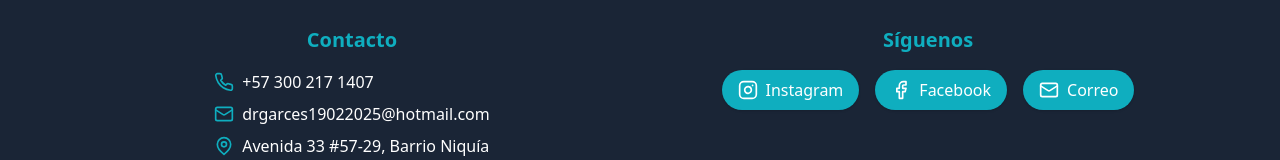
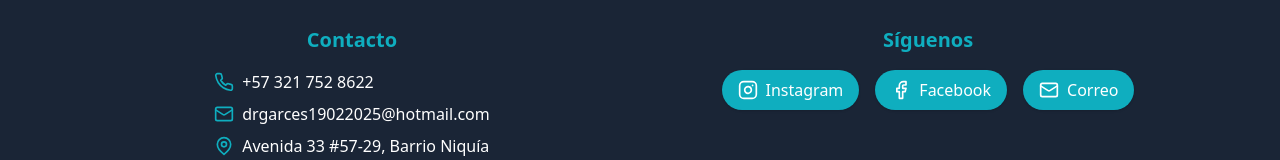
Before and after one commit to diegoandres2143/consultorio-medico, a React (Vite) app: page / in a window 1280 px wide. Shown: the part 6664-6824 px from the top of the page. Built offline with nearby package versions, Linux system fonts and the light colour scheme.

Commit message:
Se actualiza número de teléfono

```diff
--- a/src/App.tsx
+++ b/src/App.tsx
@@ -314,7 +314,7 @@ function App() {
                 Servimos con Dignidad y Honestidad.
               </p>
               <a
-                href="https://wa.me/573002171407"
+                href="https://wa.me/573217528622"
                 className="inline-block bg-[#0FAEBF] text-white px-8 py-3 rounded-full font-semibold hover:bg-[#32628C] transition duration-300"
                 target="_blank"
                 rel="noopener noreferrer"
@@ -670,7 +670,7 @@ function App() {
                 </div>
                 <div className="flex items-center justify-center w-full">
                   <a
-                    href="https://wa.me/573002171407"
+                    href="https://wa.me/573217528622"
                     className="flex items-center bg-[#0FAEBF] text-white px-8 py-4 rounded-full font-semibold hover:bg-[#32628C] transition duration-300 text-lg"
                     target="_blank"
                     rel="noopener noreferrer"
@@ -943,7 +943,7 @@ function App() {
                 <ul className="space-y-2 w-fit text-left">
                   <li className="flex items-center text-base">
                     <Phone className="mr-2 h-5 w-5 text-[#0FAEBF]" />
-                    <a href="https://wa.me/573002171407" target="_blank" rel="noopener noreferrer" className="hover:underline text-white">+57 300 217 1407</a>
+                    <a href="https://wa.me/573217528622" target="_blank" rel="noopener noreferrer" className="hover:underline text-white">+57 321 752 8622</a>
                   </li>
                   <li className="flex items-center text-base">
                     <Mail className="mr-2 h-5 w-5 text-[#0FAEBF]" />
@@ -1009,7 +1009,7 @@ function App() {
 
       {/* Floating WhatsApp Button */}
       <a
-        href="https://wa.me/573002171407"
+        href="https://wa.me/573217528622"
         className="fixed bottom-4 right-4 bg-[#0FAEBF] text-white px-4 py-3 rounded-full flex items-center space-x-2 shadow-lg hover:bg-[#32628C] transition duration-300"
         target="_blank"
         rel="noopener noreferrer"
```
